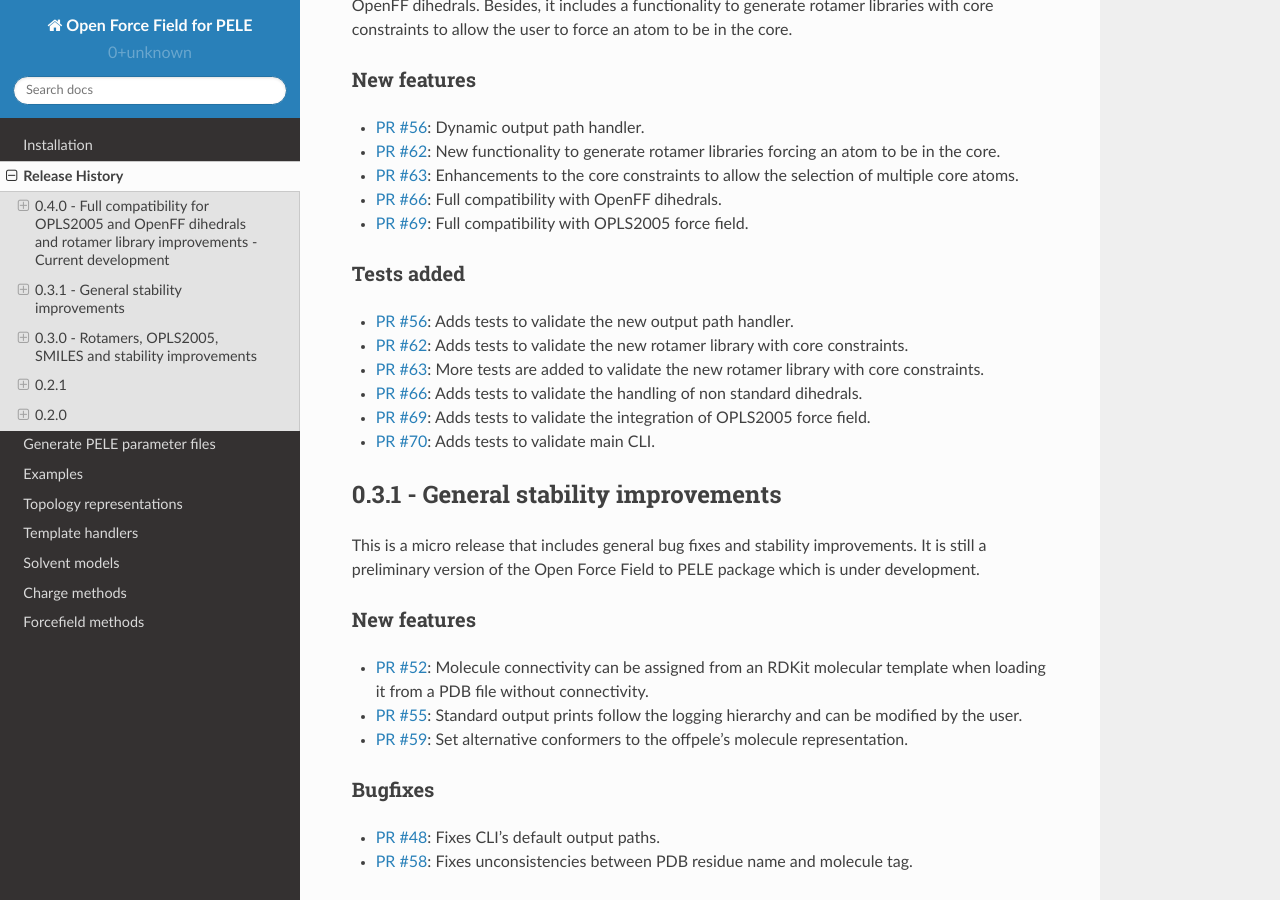
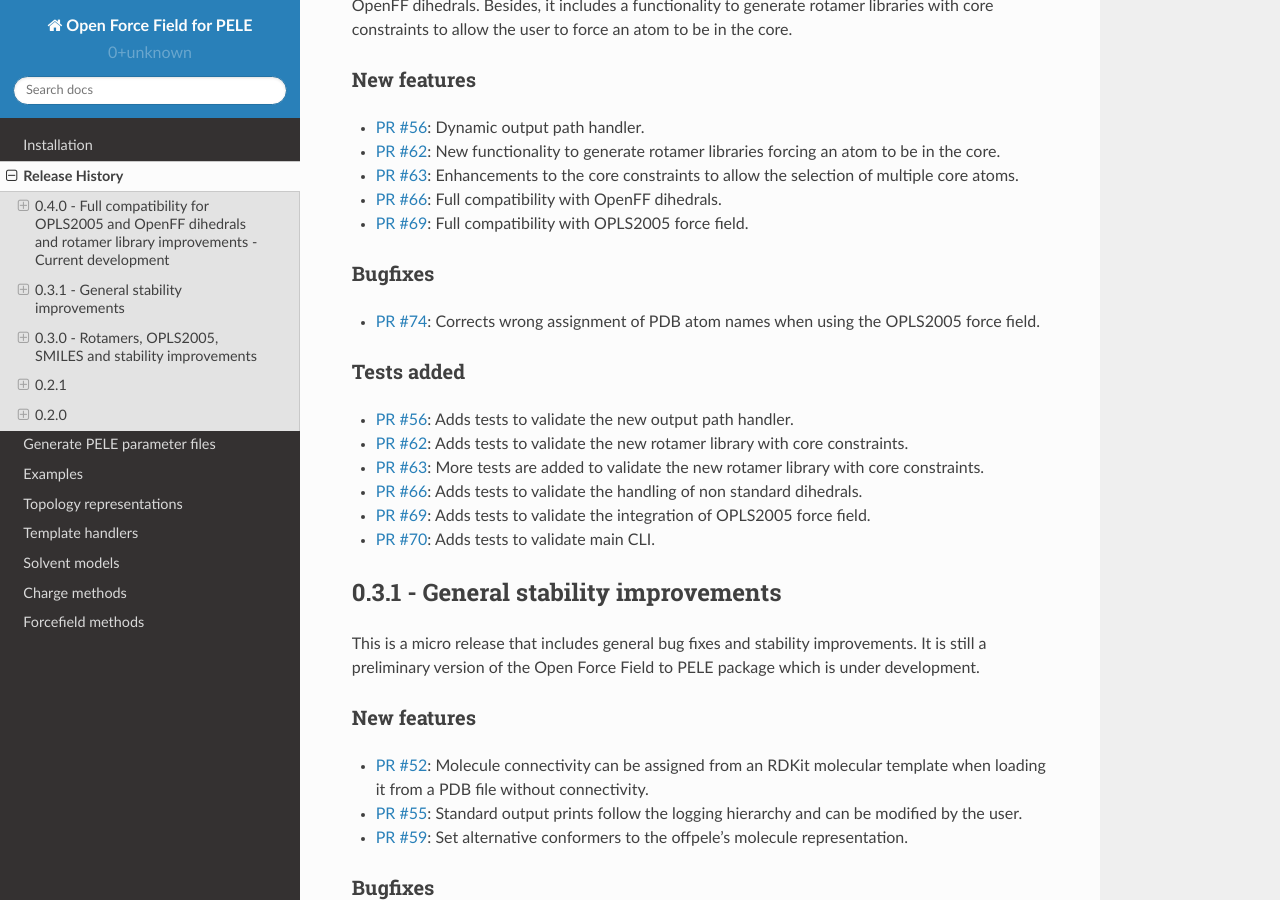
Before and after one commit to martimunicoy/peleffy, a Sphinx documentation site: the page built from docs/releasehistory.rst, in a window 1280 px wide and 900 px high, scrolled down 450 px. Built offline with Sphinx 7.4.7 and the Read the Docs theme 2.0.0, drawn with Linux system fonts in a browser that asks for light colours.

Commit message:
Update releasehistory.rst

```diff
--- a/docs/releasehistory.rst
+++ b/docs/releasehistory.rst
@@ -20,6 +20,10 @@
 - `PR #63 <https://github.com/martimunicoy/offpele/pull/63>`_: Enhancements to the core constraints to allow the selection of multiple core atoms.
 - `PR #66 <https://github.com/martimunicoy/offpele/pull/66>`_: Full compatibility with OpenFF dihedrals.
 - `PR #69 <https://github.com/martimunicoy/offpele/pull/69>`_: Full compatibility with OPLS2005 force field.
+
+Bugfixes
+""""""""
+- `PR #74 <https://github.com/martimunicoy/offpele/pull/74>`_: Corrects wrong assignment of PDB atom names when using the OPLS2005 force field.
 
 Tests added
 """""""""""
```
